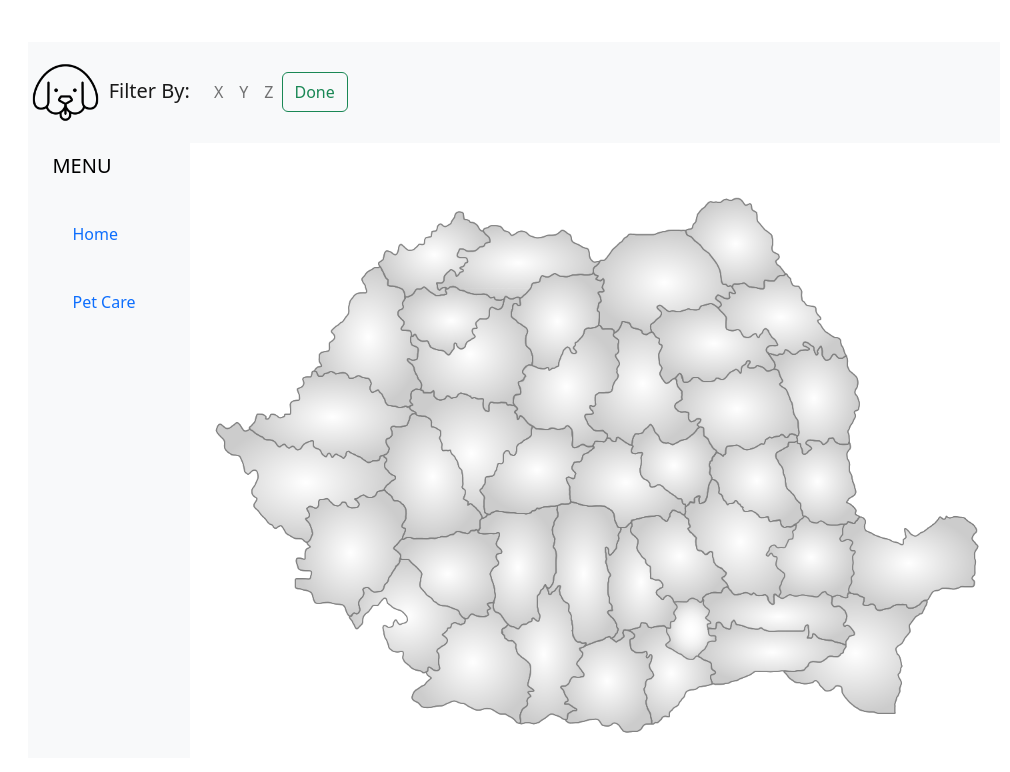
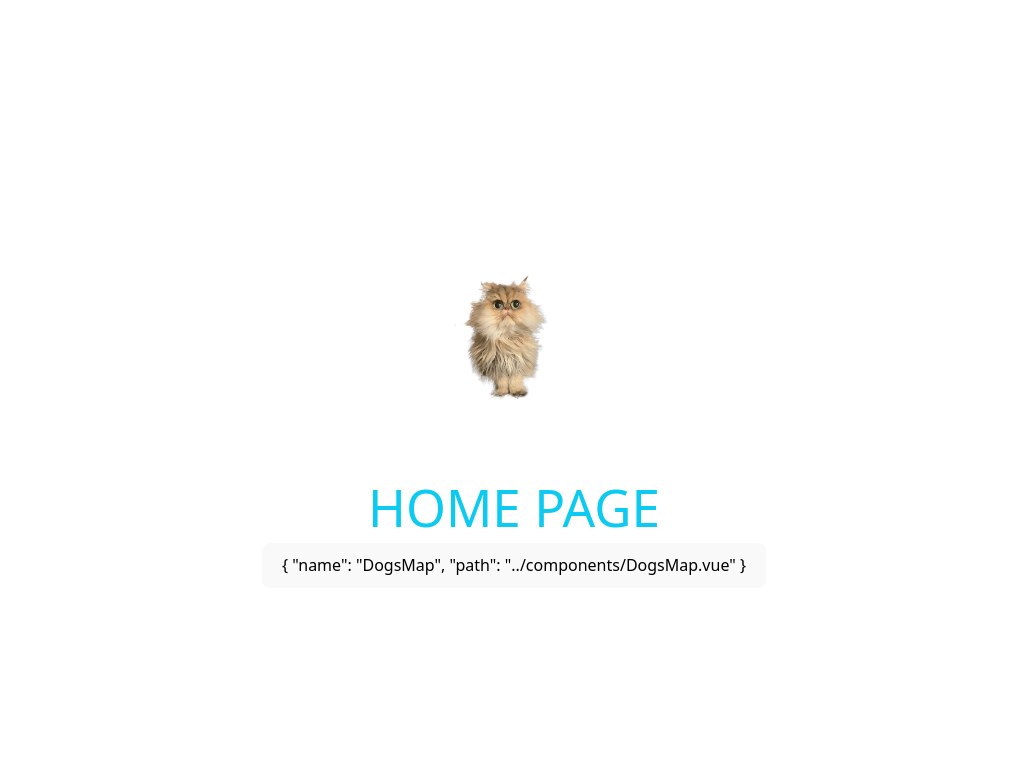
Before and after one commit to dalina5122/finalproject, a Vue app in the folder petapp/frontend/: page / in a window 1280 px wide. Shown: the top 772 px of the page, without its empty margins (126-1136 px from the left). Built offline with nearby package versions, Linux system fonts and the light colour scheme; the HTML template or start-up script is replaced by a standard one.

Commit message:
linking for home page

```diff
--- a/petapp/frontend/src/components/DogsMap.vue
+++ b/petapp/frontend/src/components/DogsMap.vue
@@ -1,4 +1,5 @@
 <template>
+    <div id="tab">
     <!-- TOP BAR -->
     <nav class="navbar navbar-expand-lg navbar-light bg-light">
         <!-- dog icon-click to switch to cat map -->
@@ -59,6 +60,7 @@
             </div>
         </div>
     </div>
+    </div>
 
 
 </template>
--- a/petapp/frontend/src/components/Index.vue
+++ b/petapp/frontend/src/components/Index.vue
@@ -1,35 +1,55 @@
 <template>
-    <div>
-        <img loading="auto" src="/media/oscar6.png" width="200">
-    </div>
-
-    <div class="text-info">
-        <h1>HOME PAGE</h1>
-    </div>
-
-    <div class="vstack gap-2 col-md-5 mx-auto">
         <div>
-            <a>
-                <button>
-                    Dogs
-                </button>
-            </a>
+            <img loading="auto" src="/media/oscar6.png" width="200">
         </div>
 
-        <div>
-            <a>
-                <button>
-                    Cats
-                </button>
-            </a>
+        <div class="text-info">
+            <h1>HOME PAGE</h1>
         </div>
 
-        <div>
-            <a>
-                <button>
-                    Sign up/Log in
-                </button>
-            </a>
-        </div>
-    </div>
+        <button
+            v-for="tab in tabs"
+            :key="tab"
+            :class="['tab-button', { active: currentTab === tab }]"
+            @click="currentTab=tab">
+            {{ tab }}
+        </button>
+
+        <component :is="currentTab.component" class="tab"></component>
 </template>
+
+<script>
+    import DogsMap from '../components/DogsMap.vue'
+
+    export default{
+        components:{
+            DogsMap
+        },
+
+        data(){
+            return{
+                currentTab: {
+                    name: 'Index',
+                    component: null
+                },
+
+                tabs: [
+                    {name: 'DogsMap', path: '../components/DogsMap.vue'}
+                ]
+            }
+        },
+
+        methods:{
+            async loadComponent(name){
+                const component = await import(this.tabs.find(tab => tab.name === name).path)
+                this.currentTab.component = component.default
+            },
+
+
+            created() {
+                this.loadComponent(this.currentTab.name)
+            }
+        }
+    }
+
+</script>
```
Also changed, not shown: petapp/frontend/src/App.vue (+4 -4 lines), petapp/frontend/templates/dogs.html (added, +20 -0 lines), petapp/frontend/vite.config.js (+14 -0 lines).
